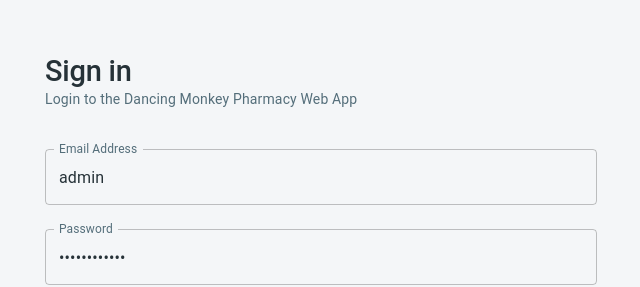
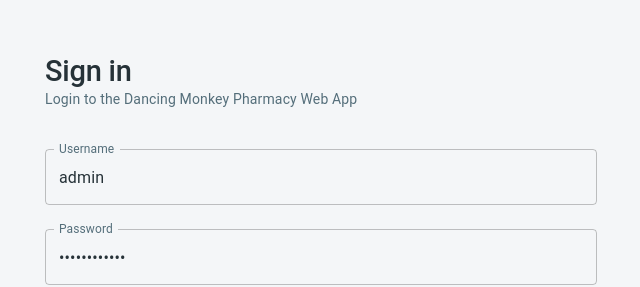
Before and after one commit to Dancing-Monkeys-Org/PWA, a React (Create React App) app in the folder src/frontend/: page / in a window 1280 px wide. Shown: the part 189-476 px from the top of the page, without its empty margins (319-959 px from the left). Built offline with nearby package versions, Linux system fonts and the light colour scheme; no server answers.

Commit message:
Updated validation for fields

```diff
--- a/src/frontend/src/views/auth/LoginView.js
+++ b/src/frontend/src/views/auth/LoginView.js
@@ -42,11 +42,11 @@ const LoginView = () => {
         <Container maxWidth="sm">
           <Formik
             initialValues={{
-              email: 'admin',
+              username: 'admin',
               password: 'MasterMonkey'
             }}
             validationSchema={Yup.object().shape({
-              email: Yup.string().email('Must be a valid email').max(255).required('Email is required'),
+              username: Yup.string().max(255).required('Username is required'),
               password: Yup.string().max(255).required('Password is required')
             })}
             onSubmit={() => {
@@ -79,16 +79,16 @@ const LoginView = () => {
                   </Typography>
                 </Box>
                 <TextField
-                  error={Boolean(touched.email && errors.email)}
+                  error={Boolean(touched.username && errors.username)}
                   fullWidth
-                  helperText={touched.email && errors.email}
-                  label="Email Address"
+                  helperText={touched.username && errors.username}
+                  label="Username"
                   margin="normal"
-                  name="email"
+                  name="username"
                   onBlur={handleBlur}
                   onChange={handleChange}
-                  type="email"
-                  value={values.email}
+                  type="text"
+                  value={values.username}
                   variant="outlined"
                 />
                 <TextField
@@ -109,7 +109,7 @@ const LoginView = () => {
                     color="primary"
                     disabled={isSubmitting}
                     fullWidth
-                    onClick={isAuthenticated(values.email, values.password)}
+                    onClick={isAuthenticated(values.username, values.password)}
                     size="large"
                     type="submit"
                     variant="contained"
```
